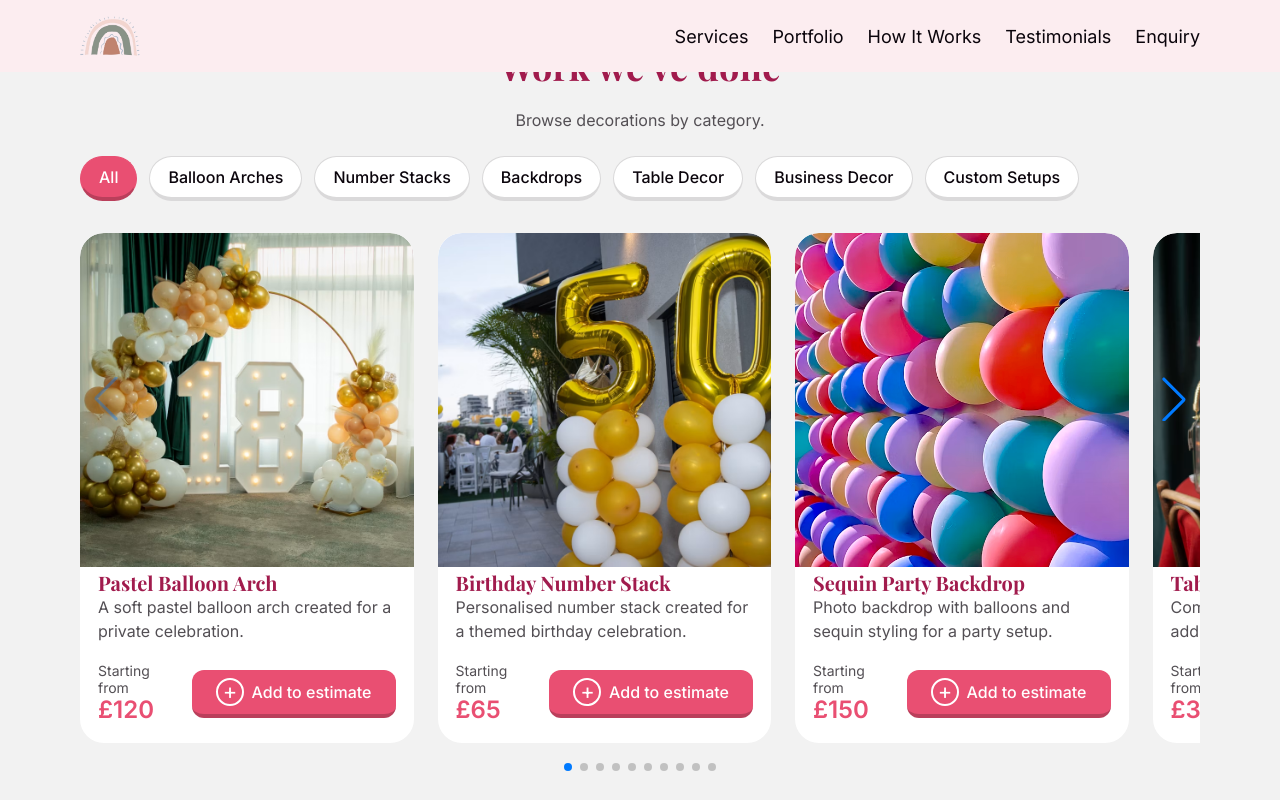
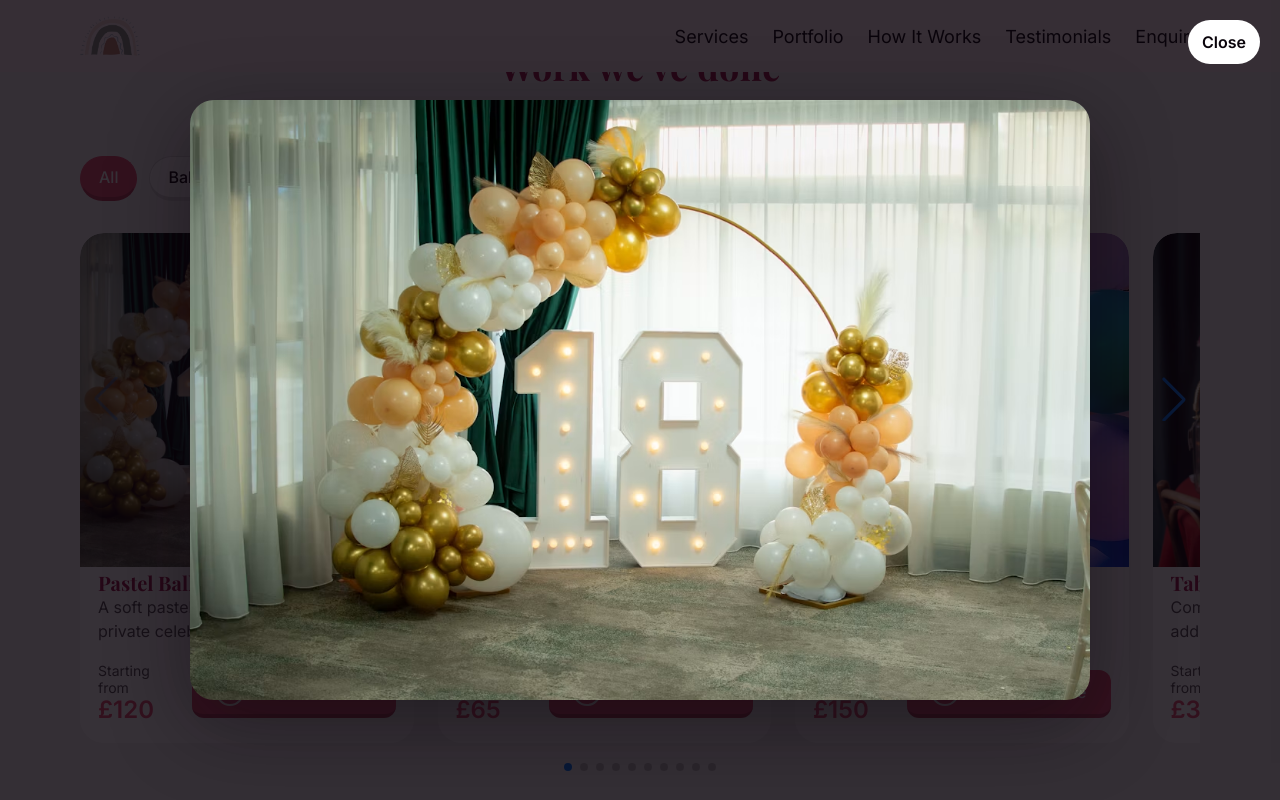
Before and after one commit to ShvetsViktor/rainbow_me_deco, a website: page index.html in a window 1280 px wide. Both pictures are taken after a click on the button 246 px from the left and 2184 px from the top of the page. Shown: the part 1784-2584 px from the top of the page. Drawn offline with nearby package versions, Linux system fonts and the light colour scheme.

Commit message:
add styles to portfolio-modal

```diff
--- a/assets/css/style.css
+++ b/assets/css/style.css
@@ -433,6 +433,47 @@ section {
   opacity: 1;
 }
 
+.portfolio-modal {
+  position: fixed;
+  inset: 0;
+  z-index: 2000;
+
+  display: grid;
+  place-items: center;
+  padding: 24px;
+
+  background-color: rgba(10, 4, 11, 0.82);
+}
+
+.portfolio-modal[hidden] {
+  display: none;
+}
+
+.portfolio-modal-image {
+  max-width: min(100%, 900px);
+  max-height: 80vh;
+  object-fit: contain;
+  border-radius: 24px;
+  box-shadow: 0 24px 80px rgba(10, 4, 11, 0.45);
+}
+
+.portfolio-modal-close {
+  position: absolute;
+  top: 20px;
+  right: 20px;
+
+  min-width: 44px;
+  min-height: 44px;
+  padding: 8px 14px;
+
+  border: none;
+  border-radius: 999px;
+  background-color: var(--color-surface);
+  color: var(--color-text);
+  font-weight: 600;
+  cursor: pointer;
+}
+
 .portfolio-card h3,
 .portfolio-card p {
   padding-inline: 18px;
```
